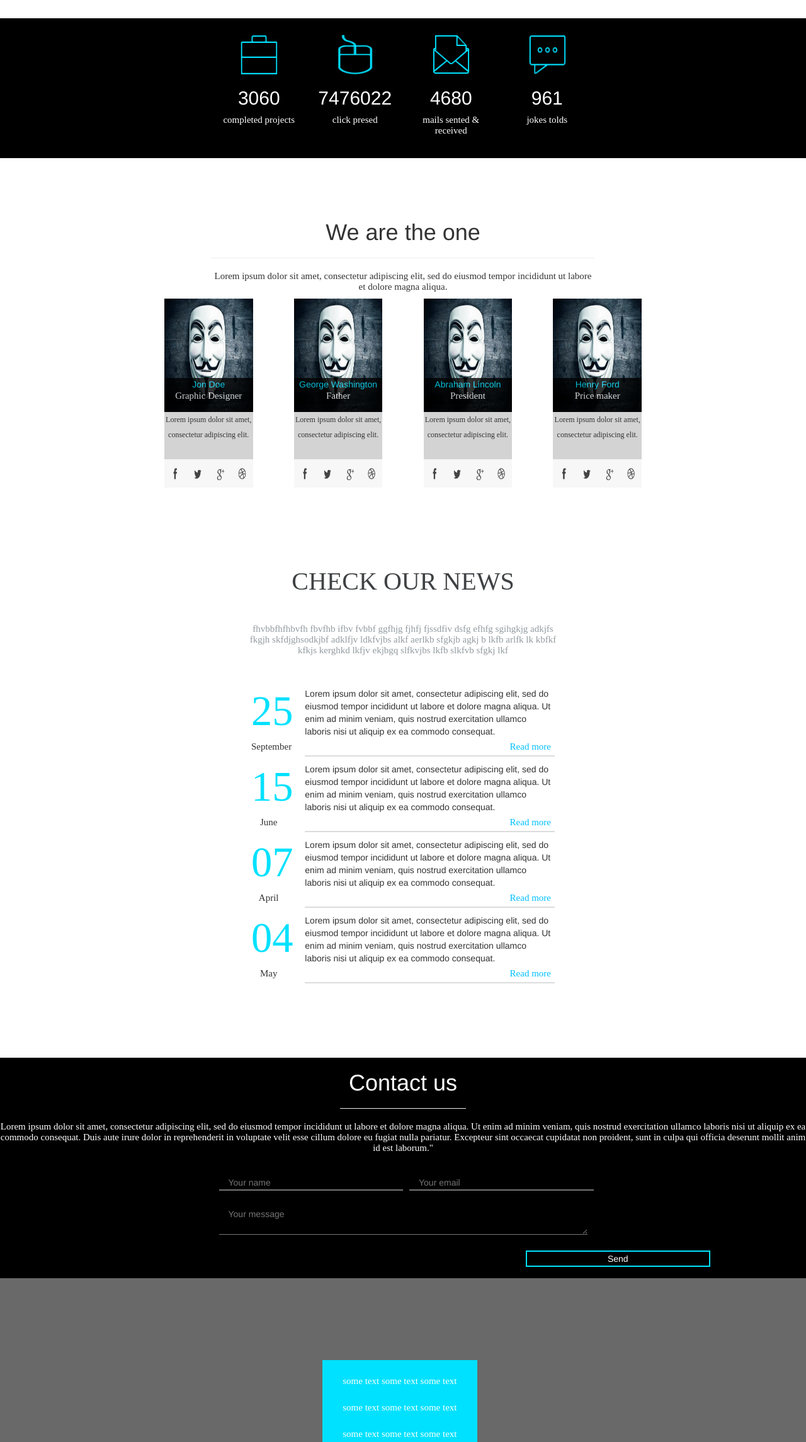
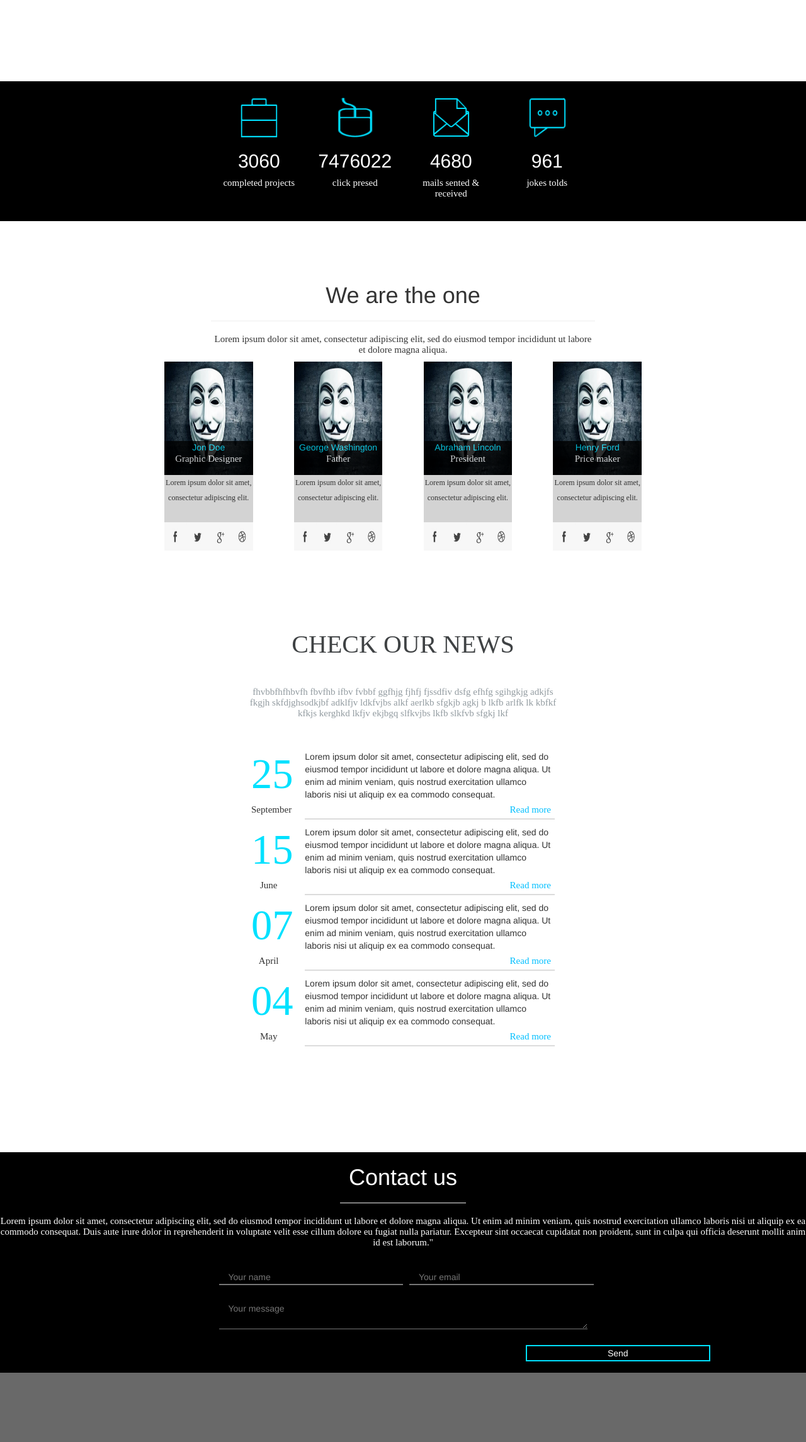
Before and after one commit to yuraermolenko/yuraermolenko.github.io, a plain HTML site: page index.html in a window 1280 px wide. Shown: the part 2421-4710 px from the top of the page at 63% size. Drawn offline with Linux system fonts and the light colour scheme.

Commit message:
Update css.css

```diff
--- a/css/css.css
+++ b/css/css.css
@@ -226,7 +226,7 @@ vertical-align: middle;
         background-color:black;
         color:white;
         position:absolute;
-        top:2450px;
+        top:2550px;
         width:100%;
 
     }
@@ -245,7 +245,7 @@ vertical-align: middle;
     /*About Us*/
    #about{
         position:absolute;
-        top:2750px;
+        top:2850px;
         width:100%;
         height:300px;
    }
@@ -289,7 +289,7 @@ position:absolute;
 
 #news{
     position:absolute;
- top:3300px;
+ top:3400px;
  height: 700px;
 }
 #newsInner
@@ -360,7 +360,7 @@ text-align: center;
 /*Form*/
 #contact{
     position:absolute;
-        top:4100px;
+        top:4250px;
         width:100%;
         height:350px;
         background-color:black;
@@ -415,7 +415,7 @@ form .ng-valid.ng-dirty {
     height: 112px;
     background-color: #2F4F4F;
     position:absolute;
- top:4850px;
+ top:5000px;
 }
 #buttFoot
 {
@@ -445,7 +445,7 @@ form .ng-valid.ng-dirty {
 
 #footer
 {position:absolute;
- top:4450px;
+ top:4600px;
 	 width: 100%;
     height: 400px;
     background-color: #696969;
@@ -472,5 +472,5 @@ form .ng-valid.ng-dirty {
     width: 100%;
 
    position:absolute;
- top:5000px;
+ top:5150px;
 }
```
